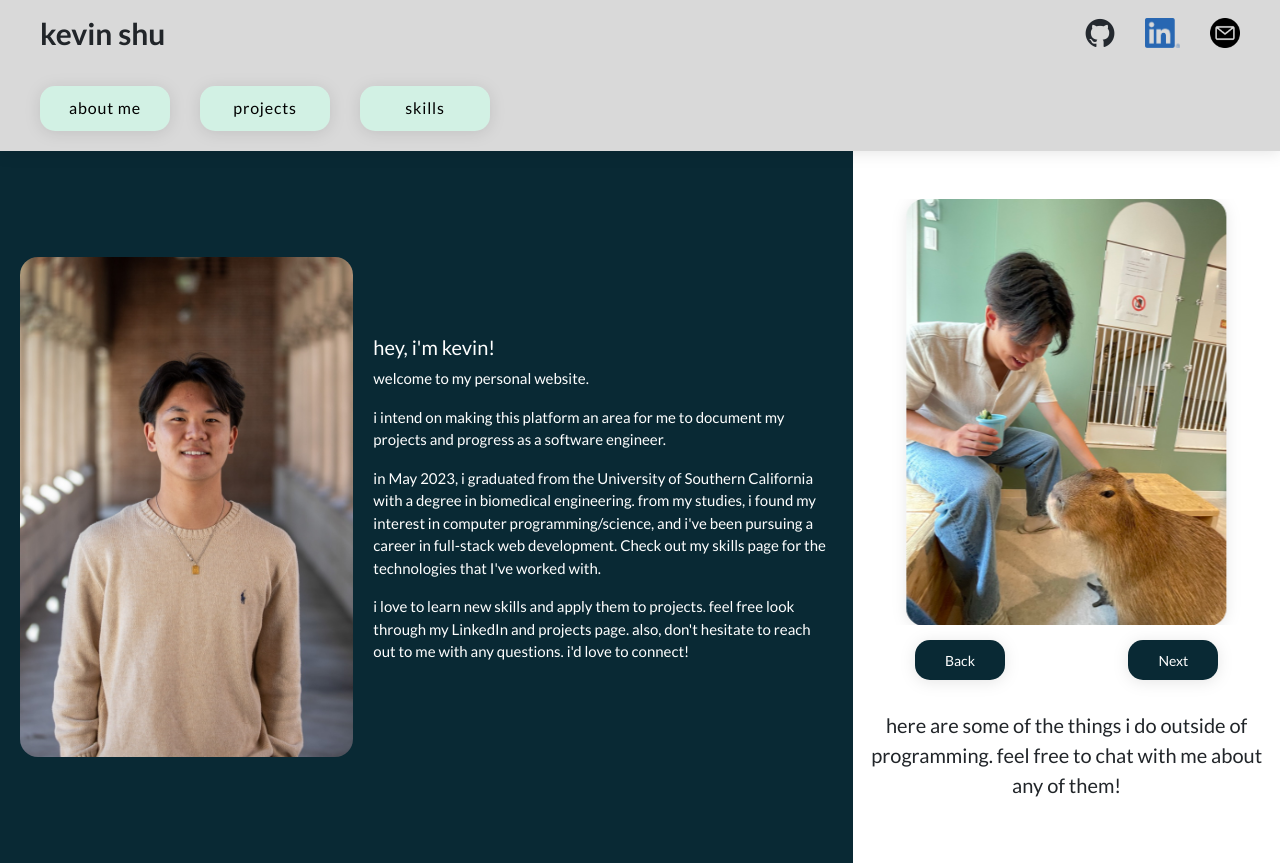
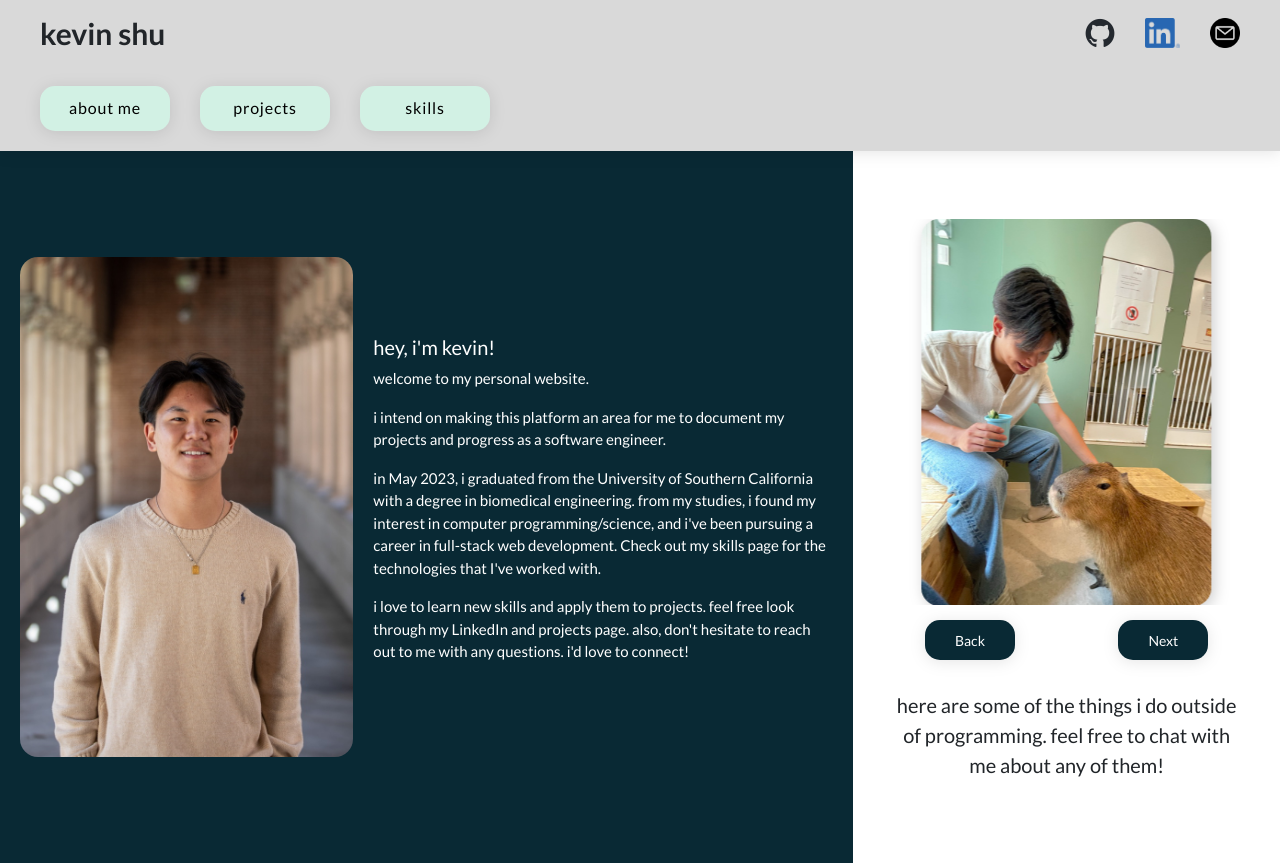
Before and after one commit to kyshu11027/portfolio, a React (Vite) app: page / in a window 1280 px wide. Built offline with nearby package versions, Linux system fonts and the light colour scheme; the HTML template or start-up script is replaced by a standard one.

Commit message:
padding on image carousel

```diff
--- a/src/css/about-me.css
+++ b/src/css/about-me.css
@@ -57,7 +57,7 @@
 }
 
 .hobbies {
-  padding: 0px;
+  padding: 20px;
   align-items: center;
   align-self: center;
 }
@@ -65,10 +65,7 @@
 .carousel-image {
   max-height: 100%;
   align-self: center;
-
-  filter: drop-shadow(
-    0px 2.9825618267059326px 7.456404209136963px rgba(0, 0, 0, 0.1)
-  );
+  filter: drop-shadow(3px 3px 7.456404209136963px rgba(0, 0, 0, 0.2));
   border-radius: 18px;
 }
 
```
